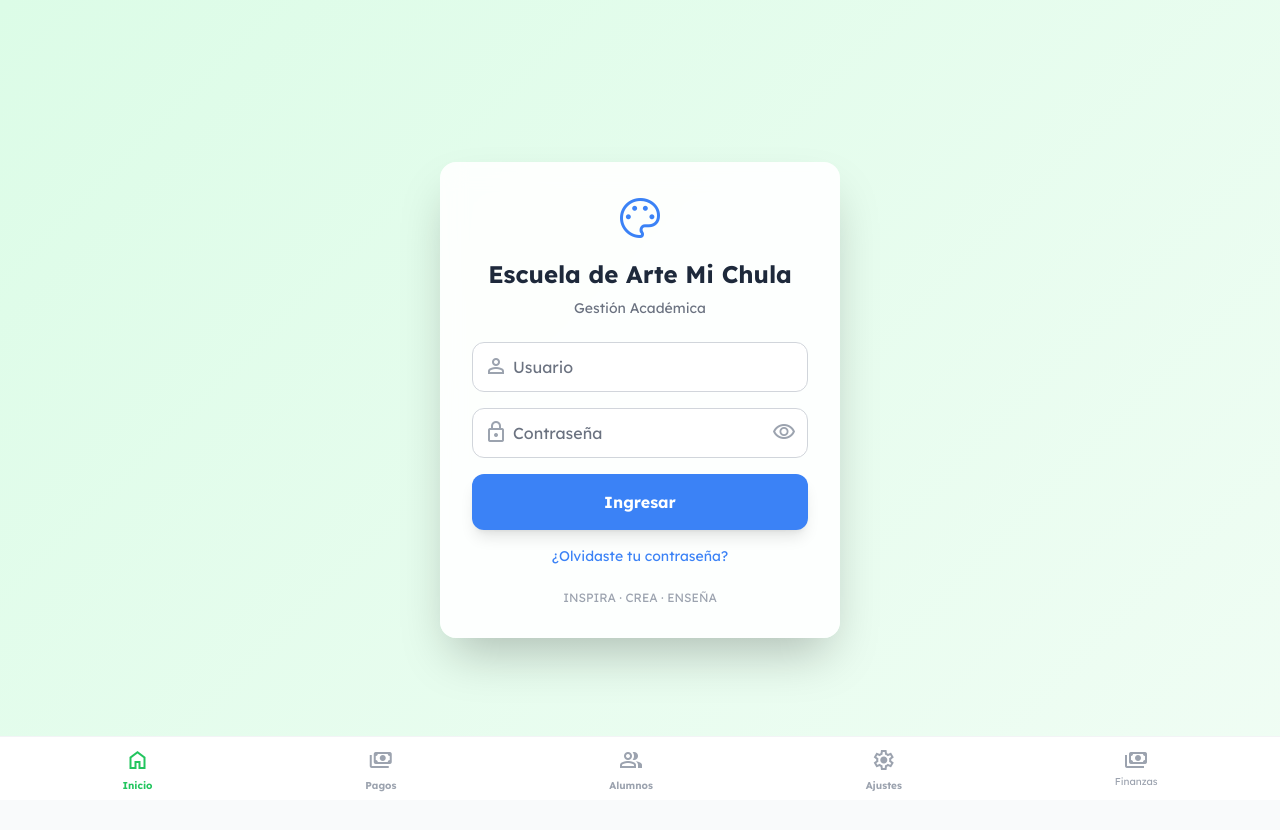
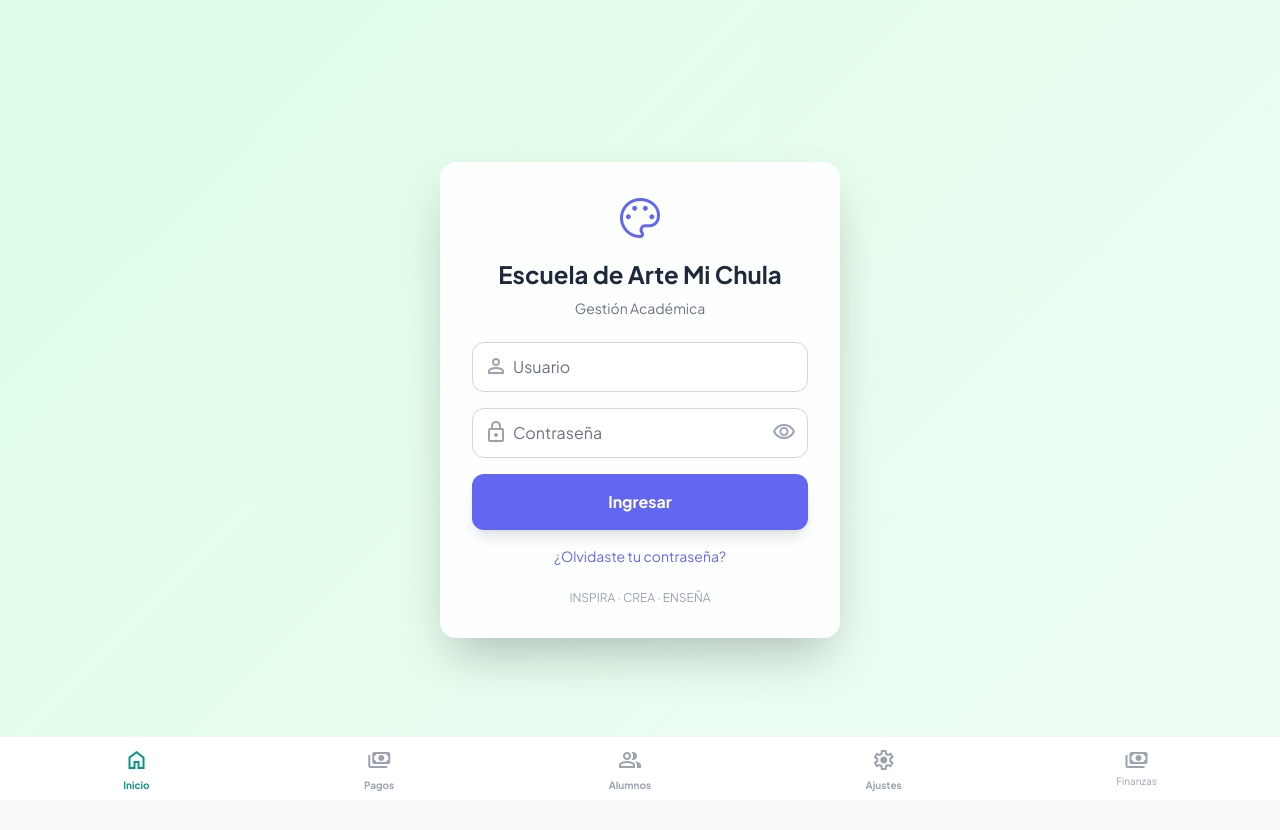
Before and after one commit to chronozain/EstudioArte, a plain HTML site: page index.html in a window 1280 px wide. Drawn offline with nearby package versions, Linux system fonts and the light colour scheme; no server answers.

Commit message:
Nueva fuente y colores

```diff
--- a/index.html
+++ b/index.html
@@ -6,7 +6,7 @@
     <meta name="viewport" content="width=device-width, initial-scale=1.0" />
     <title>Escuela de Arte - Gestión Académica</title>
     <script src="https://cdn.tailwindcss.com?plugins=forms,container-queries"></script>
-    <link href="https://fonts.googleapis.com/css2?family=Lexend:wght@300;400;500;600;700&display=swap"
+    <link href="https://fonts.googleapis.com/css2?family=Plus+Jakarta+Sans:wght@300;400;500;600;700&display=swap"
         rel="stylesheet" />
     <link href="https://fonts.googleapis.com/css2?family=Material+Symbols+Outlined:wght,FILL@100..700,0..1&display=swap"
         rel="stylesheet" />
@@ -14,8 +14,8 @@
         tailwind.config = {
             theme: {
                 extend: {
-                    colors: { "primary": "#22c55e", "primary-dark": "#16a34a", "accent": "#3b82f6" },
-                    fontFamily: { "display": ["Lexend", "sans-serif"] }
+                    colors: { "primary": "#0D9488", "primary-dark": "#0F766E", "accent": "#6366F1" },
+                    fontFamily: { "display": ["'Plus Jakarta Sans'", "sans-serif"] }
                 }
             }
         }
```
